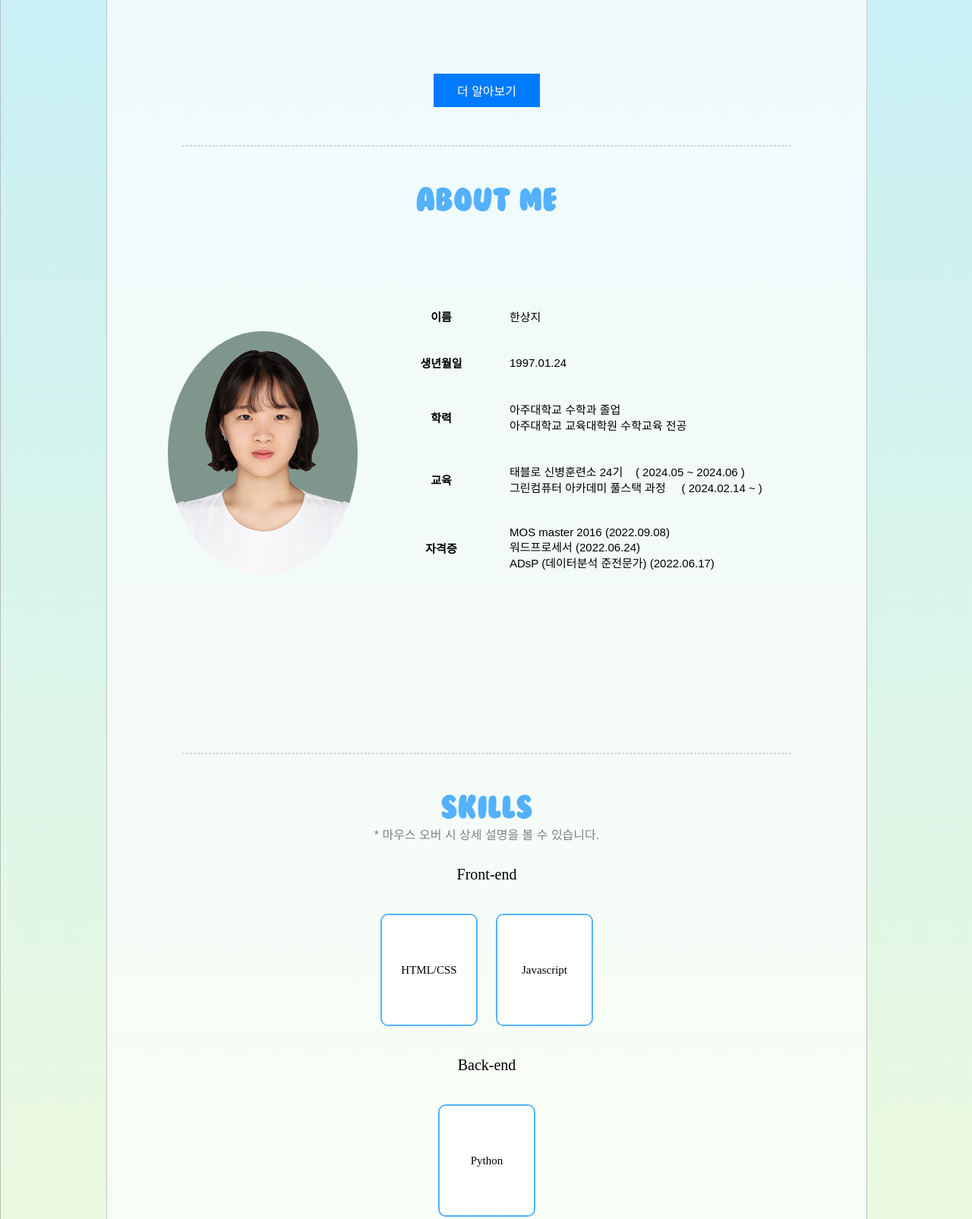
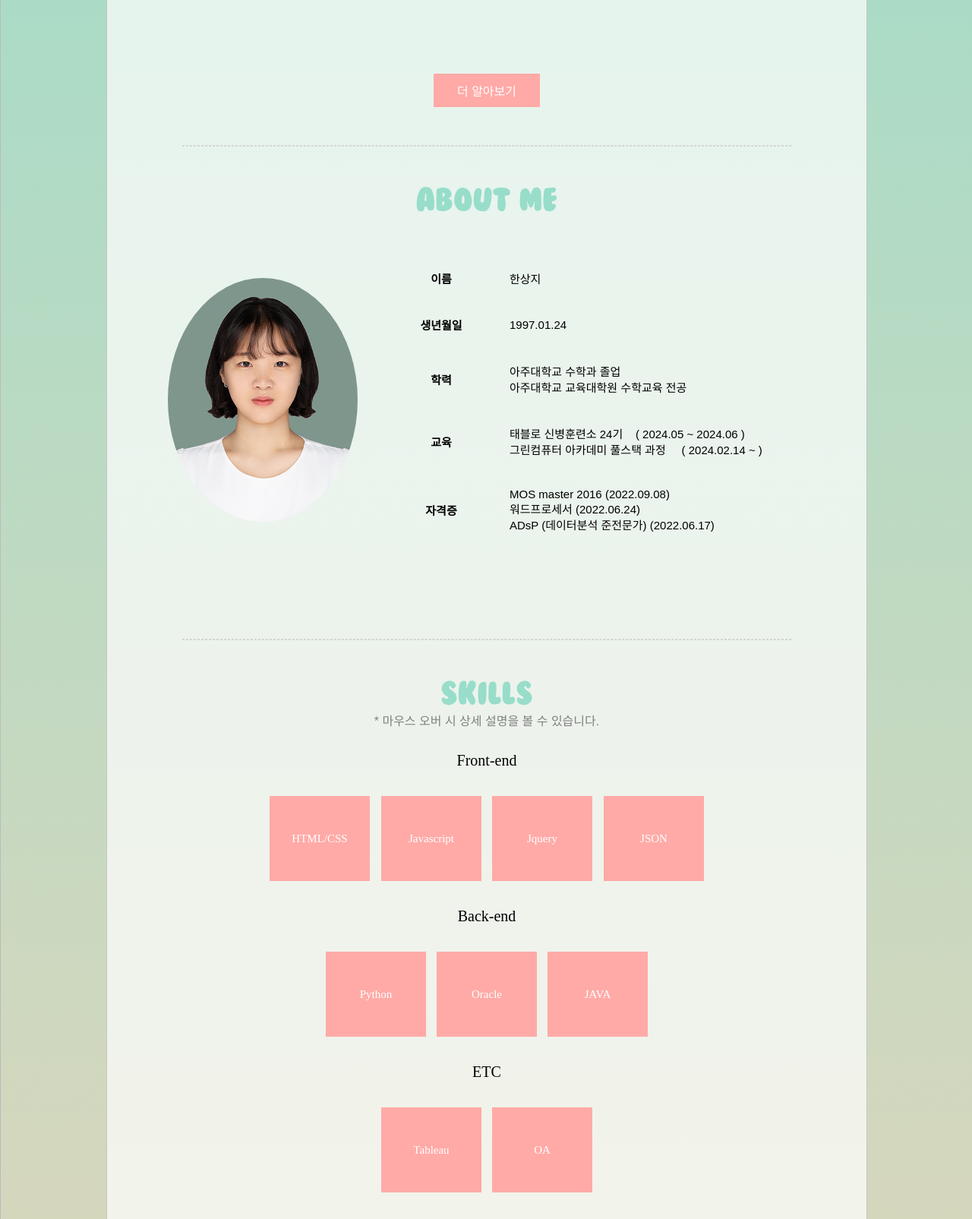
Before and after one commit to SangjiHan/Portfolio, a plain HTML site: page index.html in a window 1280 px wide. Shown: the part 715-2320 px from the top of the page at 76% size. Drawn offline with Linux system fonts and the light colour scheme; a web font is replaced by a local one.

Commit message:
색상변경

```diff
--- a/css/aboutme.css
+++ b/css/aboutme.css
@@ -5,12 +5,11 @@
     justify-content: center;
     align-items: center;
     font-size: 40px;
-    color: rgb(83, 177, 255);
+    color: #98DDCA;
 }
 
 #aboutmearea {
     width: 1000px;
-    height: 100vh;
     text-align: center;
     border-right: 1px solid rgb(196, 196, 196);
     border-left: 1px solid rgb(196, 196, 196);
@@ -21,7 +20,7 @@
 #info {
     border-collapse: collapse;
     display: inline-block;
-    margin: 100px 0 70px 0;
+    margin: 50px 0 70px 0;
     font-size: 15px;
     float: right;
 }
@@ -42,5 +41,5 @@
     width: 250px;
     border-radius: 50%;
     float: left;
-    margin: 150px 30px 50px 80px;
+    margin: 80px 30px 50px 80px;
 }
--- a/css/body.css
+++ b/css/body.css
@@ -32,5 +32,5 @@ body {
     width: 100%;
     margin: 0;
     border: 1px solid rgb(187, 187, 187);
-    background: linear-gradient(to bottom, rgba(117, 216, 255, 0.5), rgba(255, 254, 167, 0.5));
+    background: linear-gradient(to bottom, #98DDCA, #FFD3B4);
 }
--- /dev/null
+++ b/css/contact.css
@@ -0,0 +1,18 @@
+#contact {
+  font-family: 'Bubblegum', sans-serif;
+  margin: 0 auto;
+  display: flex;
+  justify-content: center;
+  align-items: center;
+  font-size: 40px;
+  color: #98DDCA;
+}
+
+#contactarea {
+  width: 1000px;
+  height: 100vh;
+  text-align: center;
+  border-right: 1px solid rgb(196, 196, 196);
+  border-left: 1px solid rgb(196, 196, 196);
+  background-color: rgb(255, 255, 255, 0.7);
+}
--- a/css/header.css
+++ b/css/header.css
@@ -4,7 +4,7 @@ header {
     left: 50%;
     transform: translateX(-50%);
     width: 100%;
-    background-color: rgb(117, 216, 255);
+    background-color: #D5ECC2;
     z-index: 10;
 }
 
--- a/css/home.css
+++ b/css/home.css
@@ -10,12 +10,12 @@
     font-family: Bubblegum;
     font-size: 130px;
     margin-top: 70px;
-    color: rgb(83, 177, 255);
+    color: #98DDCA;
 }
 #portfolio {
     font-family: Bubblegum;
     font-size: 90px;
-    color:rgb(255, 248, 145);
+    color:#FFAAA7;
 }
 
 #text {
@@ -59,7 +59,7 @@ hr {
 
 #more {
     padding: 10px 20px;
-    background-color: #007bff;
+    background-color:#FFAAA7;
     color: white;
     cursor: pointer;
     width: 100px;
--- a/css/project.css
+++ b/css/project.css
@@ -5,7 +5,7 @@
     justify-content: center;
     align-items: center;
     font-size: 40px;
-    color: rgb(83, 177, 255);
+    color: #98DDCA;
 }
 
 #projectarea {
--- a/css/skills.css
+++ b/css/skills.css
@@ -5,7 +5,7 @@
     justify-content: center;
     align-items: center;
     font-size: 40px;
-    color: rgb(83, 177, 255);
+    color: #98DDCA;
 }
 
 #skillsarea {
@@ -20,15 +20,15 @@
 
 .card {
     display: inline-grid;
-    color: rgb(0, 0, 0);
+    color: rgb(255, 255, 255);
     transition: transform 0.3s;
     transform: perspective(800px) rotateY(0deg);
     transform-style: preserve-3d;
-    border: 2px solid rgb(83, 177, 255);
-    border-radius: 10px;
+    background-color: rgb(255, 255, 255);
     font-family: Noto;
     font-size: 15px;
-    margin:10px;
+    margin:5px;
+    border: 1px solid #FFAAA7;
 }
 
 
@@ -38,10 +38,9 @@
 
   .card > * {
     grid-area: 1 / 1 / 1 / 1;
-    width: 100px;
-    height: 120px;
-    padding: 12px;
-    border-radius: 8px;
+    width: 120px;
+    height: 100px;
+    padding: 5px;
     backface-visibility: hidden;
     display: flex;
     justify-content: center;
@@ -51,11 +50,12 @@
 }
 
   .card-front {
-    background: linear-gradient(rgb(255, 255, 255), rgb(255, 255, 255));
+    background-color: #FFAAA7;
   }
 
   .card-back {
-    background: linear-gradient(rgb(255, 255, 255), rgb(255, 255, 255));
+    background-color: rgb(255, 255, 255);
+    color: black;
     transform: rotateY(180deg);
   }
 #overview {
--- a/index.html
+++ b/index.html
@@ -16,6 +16,7 @@
 	<link rel="stylesheet" href="css/aboutme.css">
 	<link rel="stylesheet" href="css/skills.css">
 	<link rel="stylesheet" href="css/project.css">
+	<link rel="stylesheet" href="css/contact.css">
 
 </head>
 
@@ -99,16 +100,43 @@
 				<div class="card-back"> 함수를 사용해 인터페이스를 구현할 수 있습니다. </div>
 			  </div>
 
+				<div class="card">
+					<div class="card-front"> Jquery</div>
+					<div class="card-back"> 함수를 사용해 인터페이스를 구현할 수 있습니다. </div>
+					</div>
+
+					<div class="card">
+						<div class="card-front"> JSON </div>
+						<div class="card-back"> 동기적 웹 사이트를 구현할 수 있습니다. </div>
+						</div>
+
 			  <div id="skilltitle"> Back-end </div>
 			  <div class="card">
-				<div class="card-front"> Python </div>
-				<div class="card-back"> 데이터를 수집하고 분석할 수 있습니다. <br> 데이터 시각화가 가능합니다. </div>
+					<div class="card-front"> Python </div>
+					<div class="card-back"> 데이터를 수집하고 분석할 수 있습니다. <br> 데이터 시각화가 가능합니다. </div>
 			  </div>
+
+				<div class="card">
+					<div class="card-front"> Oracle </div>
+					<div class="card-back"> 데이터베이스를 구축할 수 있습니다. <br> 데이터를 수집할 수 있습니다. </div>
+			  </div>
+
+				<div class="card">
+					<div class="card-front"> JAVA </div>
+					<div class="card-back"> 데이터를 수집하고 분석할 수 있습니다. <br> 데이터 시각화가 가능합니다. </div>
+			  </div>
+
+
 
 			  <div id="skilltitle"> ETC </div>
 			  <div class="card">
 				<div class="card-front"> Tableau </div>
 				<div class="card-back"> 데이터를 수집하고 분석할 수 있습니다. <br> 데이터 시각화가 가능합니다. </div>
+				</div>
+
+				<div class="card">
+					<div class="card-front"> OA </div>
+					<div class="card-back"> 기획서와 보고서를 작성할 수 있습니다. </div>
 			  </div>
 
 		</div>
@@ -121,8 +149,9 @@
 
 		</div>
 
-		<div id="contact">
-			연락
+		<div id="contactarea">
+			<hr>
+			<div id="contact"> CONTACT</div>
 		</div>
 
 
--- a/script/home.js
+++ b/script/home.js
@@ -1,5 +1,5 @@
 document.addEventListener("DOMContentLoaded", function() {
-    const content = "Hi, I'm Sangji. \n front-end developer.";
+    const content = "Hi, I'm Sangji. \n Front-end developer.";
     const text = document.querySelector("#text");
     let i = 0;
 
```
